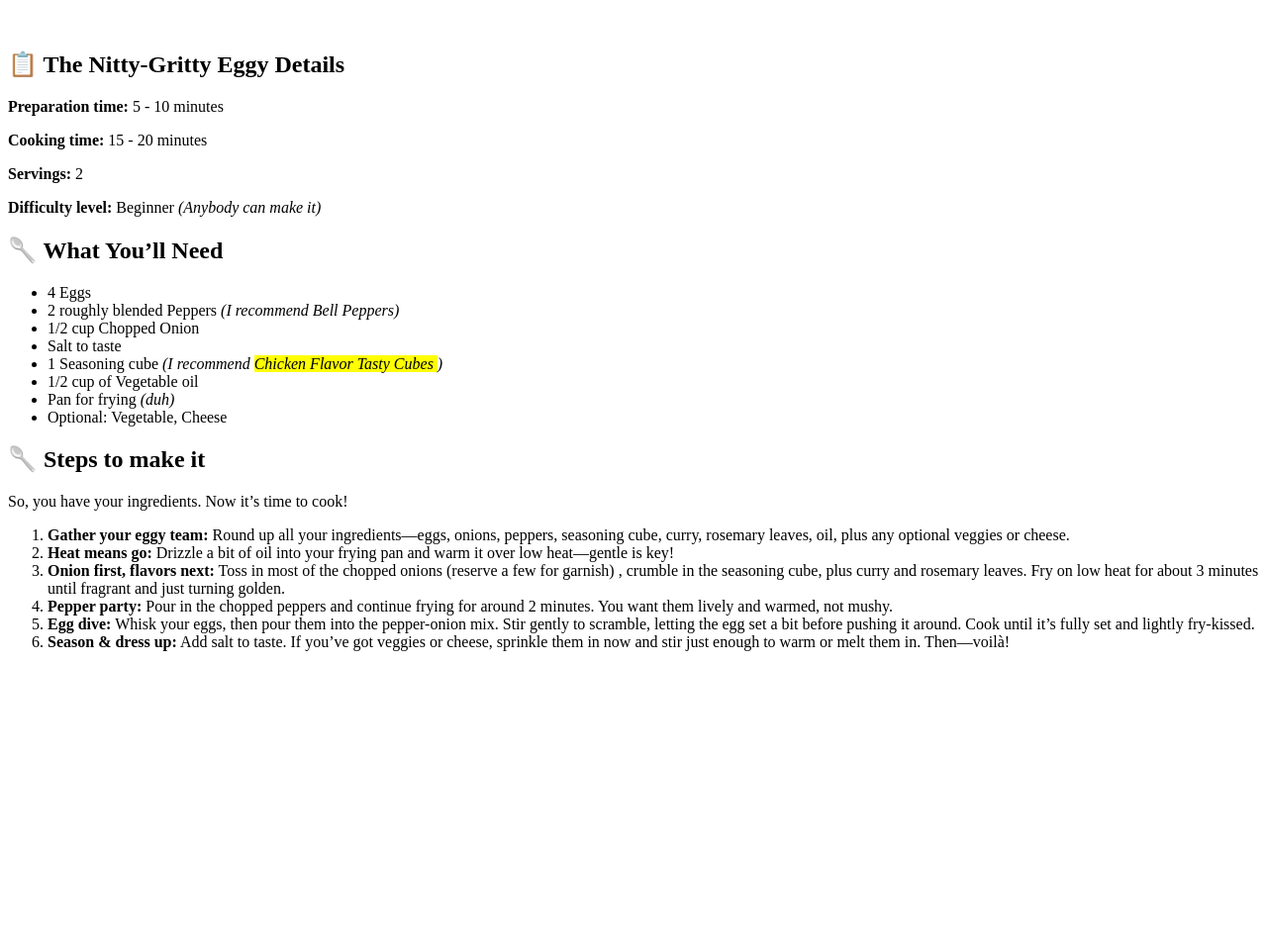
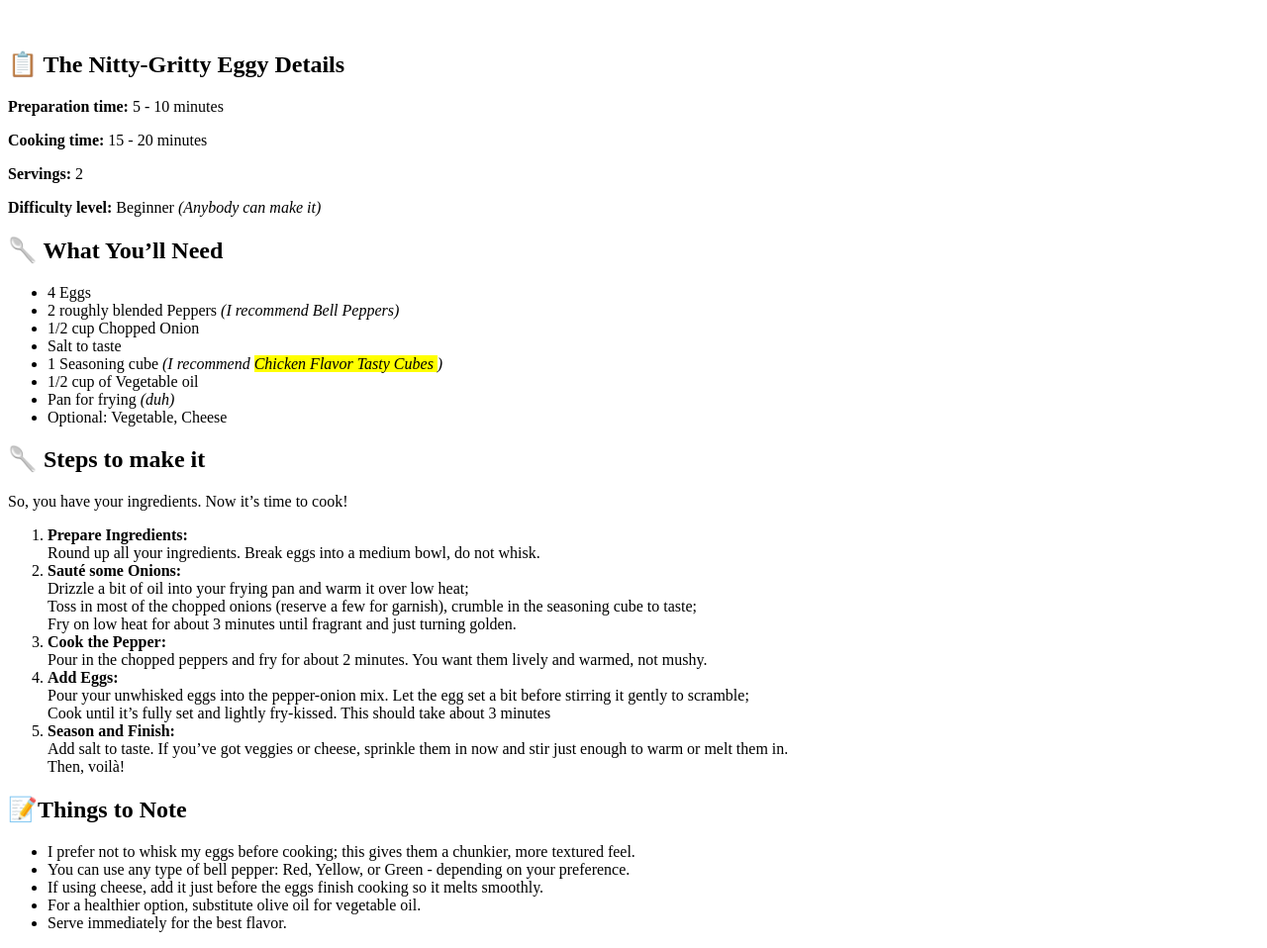
Before and after one commit to appipiah/Recipe-Assignment, a plain HTML site: page index.html in a window 1280 px wide. Shown: the part 137-1095 px from the top of the page at 99% size. Before the commit the page ends 811 px from the top, so only its background shows below. Drawn offline with Linux system fonts and the light colour scheme.

Commit message:
updated fullpage without images

```diff
--- a/index.html
+++ b/index.html
@@ -48,34 +48,38 @@
 				<h2>🥄 Steps to make it</h2>
 				<p>So, you have your ingredients. Now it’s time to cook!</p>
 				<ol>
-			        <li><b>Gather your eggy team:</b> Round up all your ingredients—eggs, onions, peppers, seasoning
-				        cube, curry, rosemary leaves, oil, plus any optional veggies or cheese.</li>
+			        <li><b>Prepare Ingredients: </b> <br> Round up all your ingredients. Break eggs into a medium
+				        bowl, do not whisk.</li>
 
-			        <li><b>Heat means go:</b> Drizzle a bit of oil into your frying pan and warm it over low heat—gentle
-				        is key!</li>
+			        <li><b>Sauté some Onions: </b> <br> Drizzle a bit of oil into your frying pan and warm it
+				        over low heat; <br> Toss in most of the chopped onions (reserve a few for garnish),
+				        crumble in the seasoning cube to taste; <br> Fry on low heat for about 3
+				        minutes until fragrant and just turning golden.</li>
 
-					<li><b>Onion first, flavors next:</b> Toss in most of the chopped onions (reserve a few for garnish)
-						, crumble in the seasoning cube, plus curry and rosemary leaves. Fry on low heat for about 3
-						minutes until fragrant and just turning golden.</li>
 
-			        <li><b>Pepper party:</b> Pour in the chopped peppers and continue frying for around 2 minutes.
+			        <li><b>Cook the Pepper:</b> <br> Pour in the chopped peppers and fry for about 2 minutes.
 				        You want them lively and warmed, not mushy.</li>
 
-					<li><b>Egg dive:</b> Whisk your eggs, then pour them into the pepper-onion mix. Stir gently to
-						scramble, letting the egg set a bit before pushing it around. Cook until it’s fully set and
-						lightly fry-kissed.</li>
+					<li><b>Add Eggs: </b> <br> Pour your unwhisked eggs into the pepper-onion mix.
+						Let the egg set a bit before stirring it gently to scramble; <br> Cook until it’s fully set and
+						lightly fry-kissed. This should take about 3 minutes </li>
 
-					<li><b>Season & dress up:</b> Add salt to taste. If you’ve got veggies or cheese, sprinkle them
-						in now and stir just enough to warm or melt them in. Then—voilà!</li>
-
+					<li><b>Season and Finish:</b> <br> Add salt to taste. If you’ve got veggies or cheese, sprinkle them
+						in now and stir just enough to warm or melt them in. <br> Then, voilà!</li>
 				</ol>
 			</section>
 
-
-
-
-
-
+			<!-- Things to Note section-->
+			<section>
+			    <h2>📝Things to Note</h2>
+			    <ul>
+				    <li>I prefer not to whisk my eggs before cooking; this gives them a chunkier, more textured feel.</li>
+			        <li>You can use any type of bell pepper: Red, Yellow, or Green - depending on your preference.</li>
+			        <li>If using cheese, add it just before the eggs finish cooking so it melts smoothly.</li>
+			        <li>For a healthier option, substitute olive oil for vegetable oil.</li>
+			        <li>Serve immediately for the best flavor.</li>
+			  </ul>
+			</section>
 
 		</main>
 </body>
```
